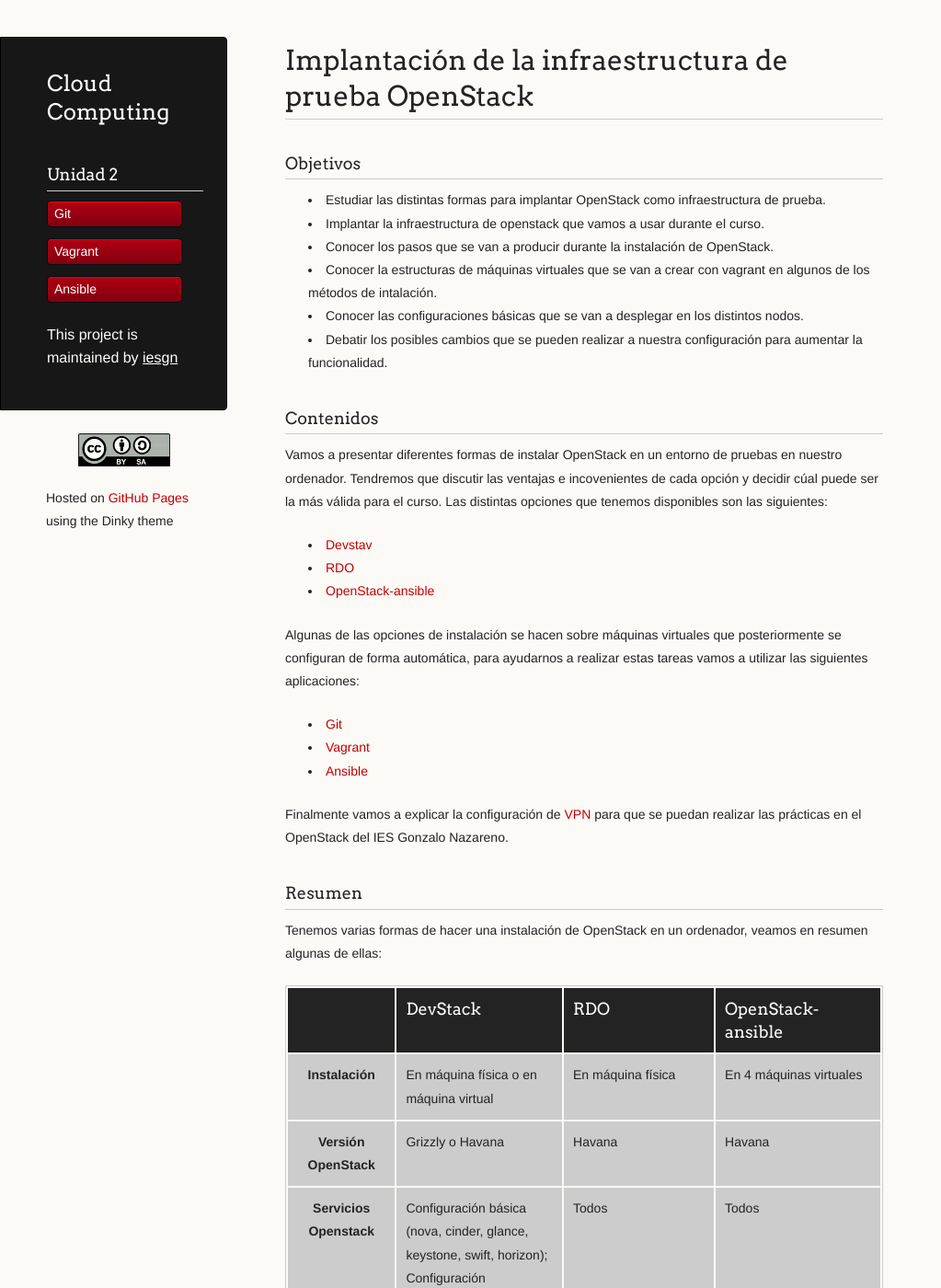
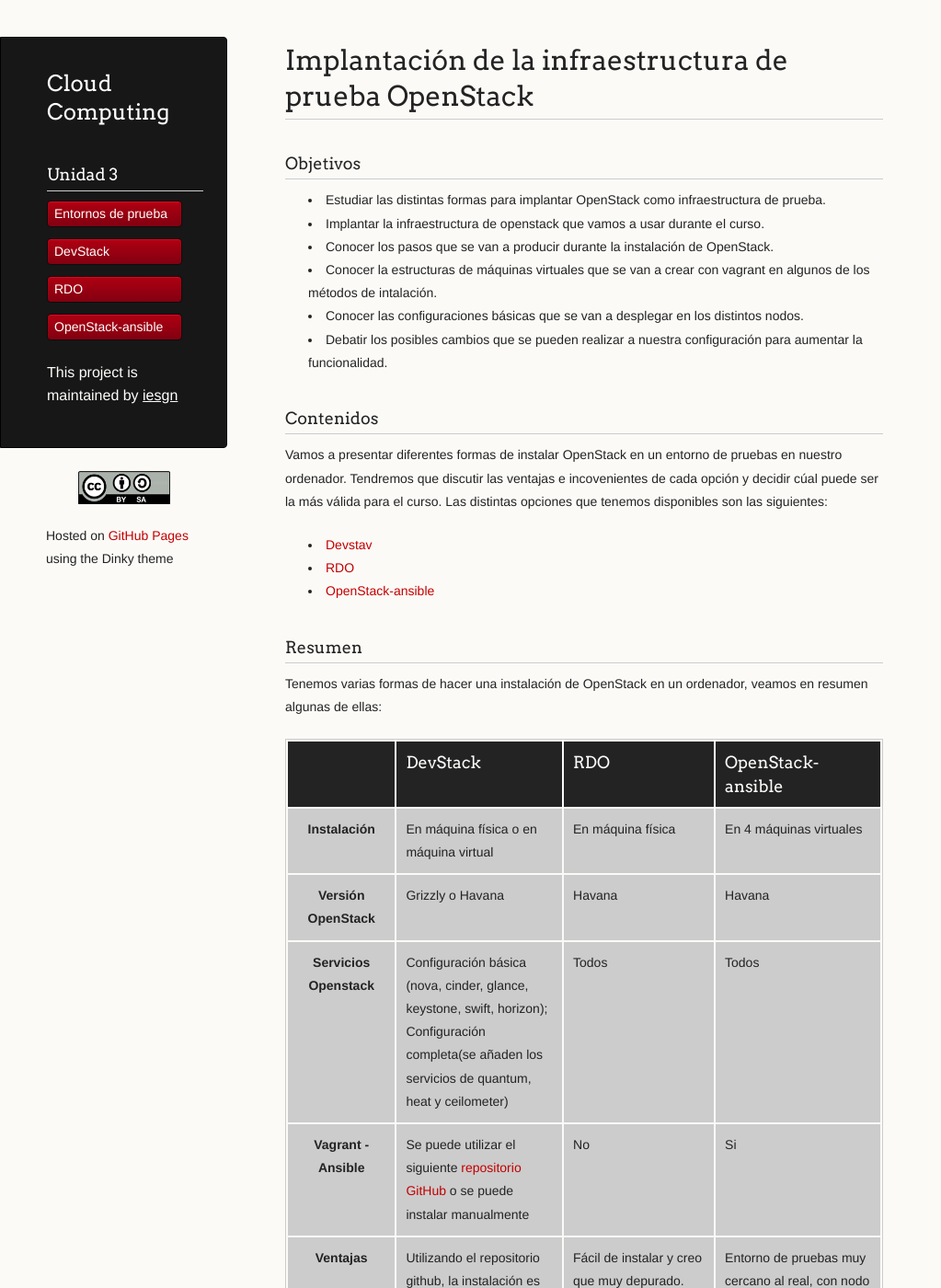
Before and after one commit to iesgn/cloud, a Jekyll site: the page built from curso/u3/index.md, in a window 1280 px wide and 1400 px high. Shown: the whole window at 92% size, without its empty margins (0-1023 px from the left). Built offline with Jekyll 4.4.1, drawn with Linux system fonts in a browser that asks for light colours.

Commit message:
Modificando menú de u3

```diff
--- a/curso/u3/index.md
+++ b/curso/u3/index.md
@@ -2,8 +2,7 @@
 layout: blog
 tittle: Implantación de la infraestructura de prueba OpenStack
 menu:
-  - Unidad 2
-  - Aplicaciones
+  - Unidad 3
 ---
 ###Objetivos
 
@@ -22,13 +21,6 @@ Vamos a presentar diferentes formas de instalar OpenStack en un entorno de prueb
 * [RDO](rdo)
 * [OpenStack-ansible](openstack-ansible)
 
-Algunas de las opciones de instalación se hacen sobre máquinas virtuales que posteriormente se configuran de forma automática, para ayudarnos a realizar estas tareas vamos a utilizar las siguientes aplicaciones:
-
-* [Git](git)
-* [Vagrant](vagrant)
-* [Ansible](ansible)
-
-Finalmente vamos a explicar la configuración de [VPN](vpn) para que se puedan realizar las prácticas en el OpenStack del IES Gonzalo Nazareno.
 
 ###Resumen
 
```
Also changed, not shown: curso/u3/openstack-ansible.md (+1 -2 lines), curso/u3/vpn.md (deleted, +0 -11 lines), curso/u2/vagrant.md (renamed from curso/u3/vagrant.md).
